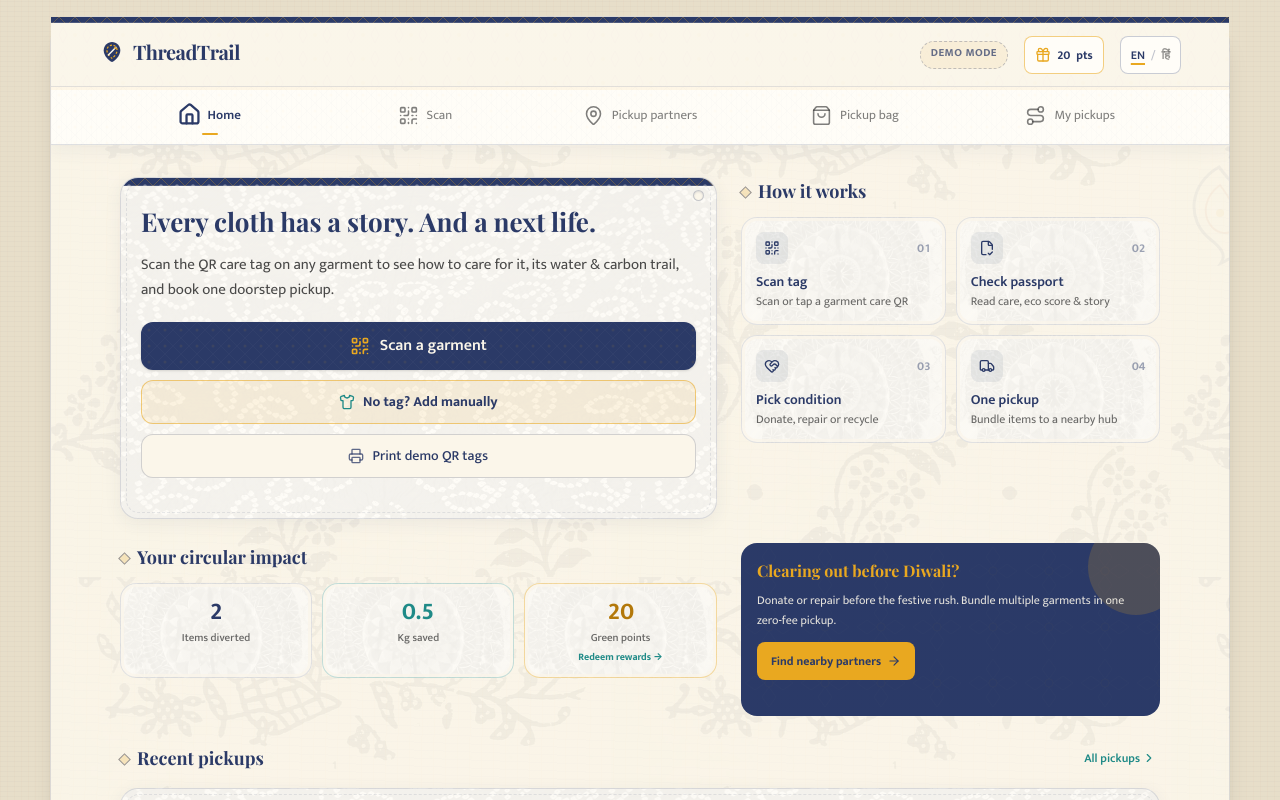
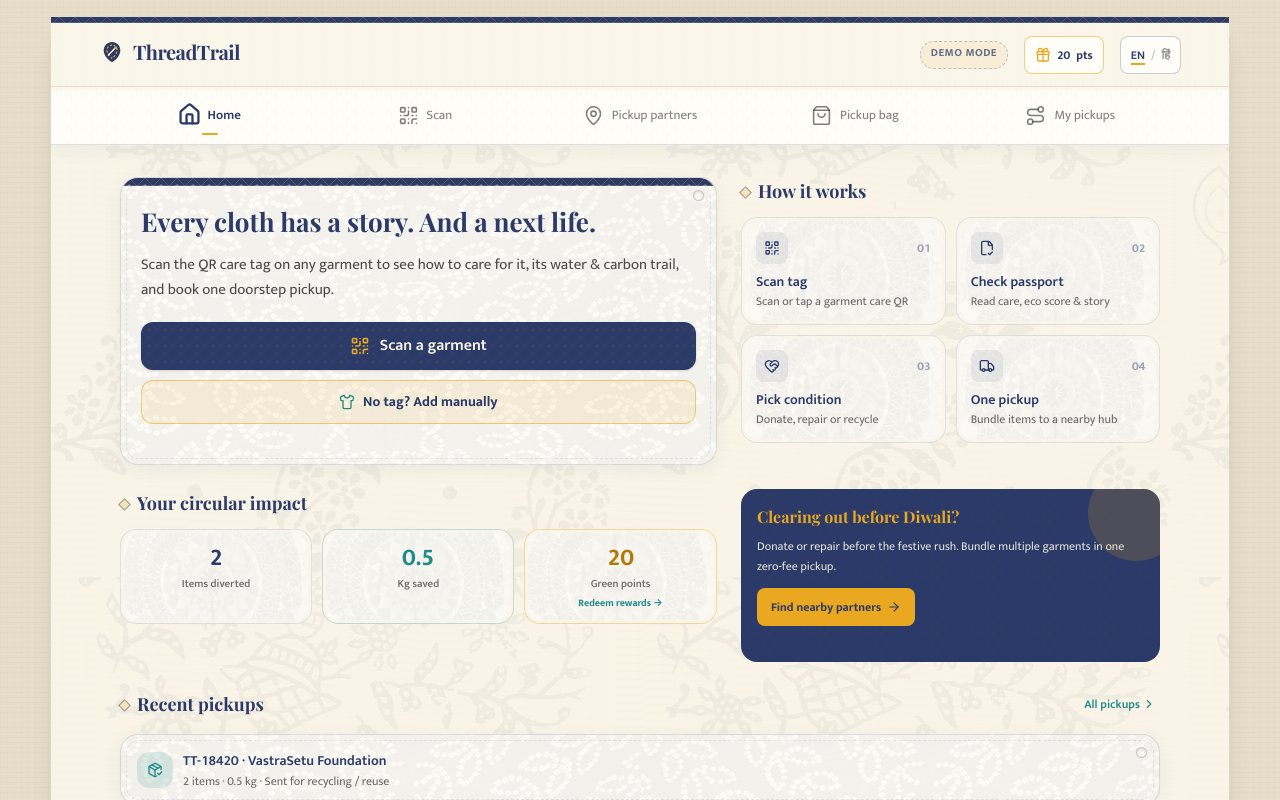
Before and after one commit to anmol1905/thread-trail, a React (Vite) app: page / in a window 1280 px wide. Shown: the top 800 px of the page. Built offline with nearby package versions, Linux system fonts and the light colour scheme; a web font is replaced by a local one.

Commit message:
initial commit

```diff
--- a/src/pages/HomePage.jsx
+++ b/src/pages/HomePage.jsx
@@ -66,13 +66,6 @@ export function HomePage() {
             >
               <Shirt className="w-4 h-4 text-[#1F8A87]" />
               <span>{t.manual.homeButton}</span>
-            </Link>
-            <Link
-              to="/demo-tags"
-              className="w-full min-h-[44px] px-4 py-2 rounded-xl border border-[#2B3A67]/20 bg-[#FBF6EA] text-[#2B3A67] text-sm font-medium flex items-center justify-center gap-2 hover:bg-[#2B3A67]/5 transition-colors"
-            >
-              <Printer className="w-4 h-4 text-[#2B3A67]/75" />
-              <span>{t.home.printDemoLink}</span>
             </Link>
           </div>
         </div>
```
